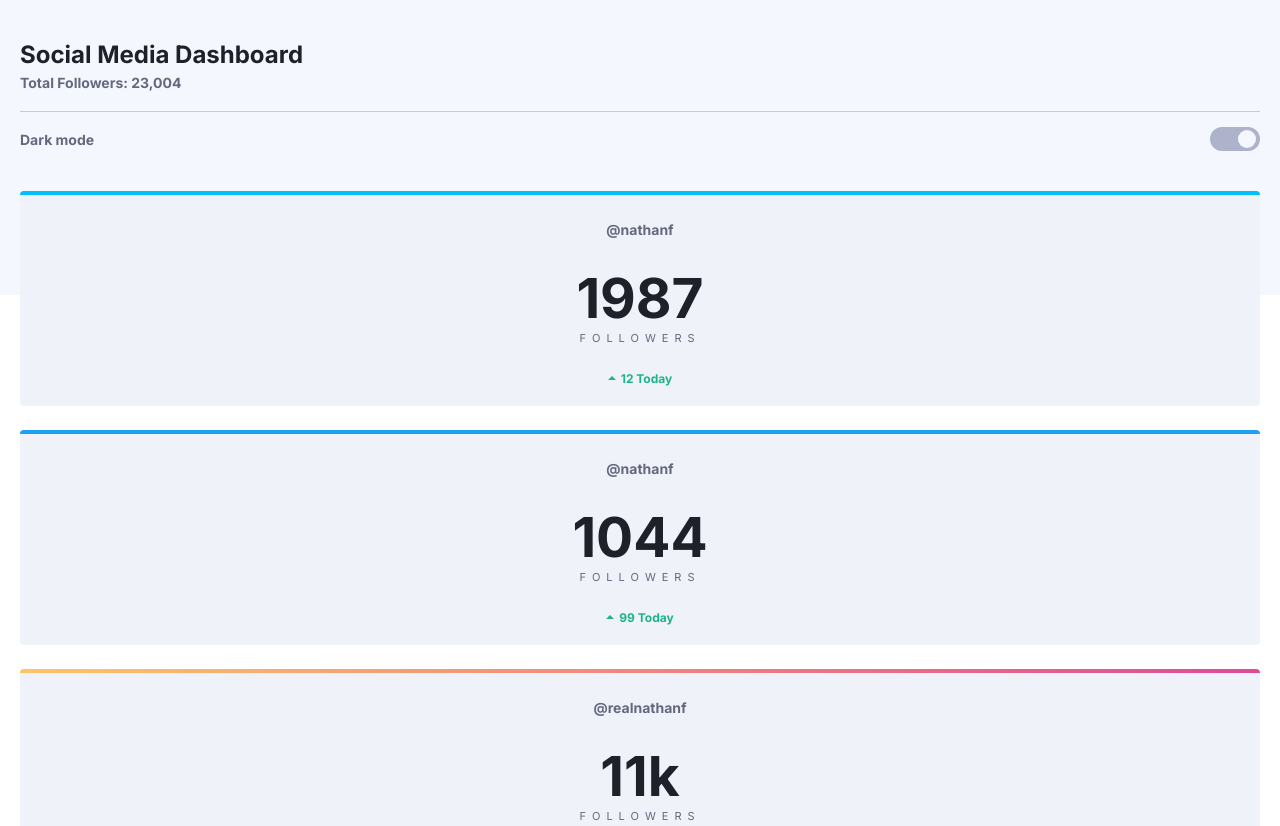
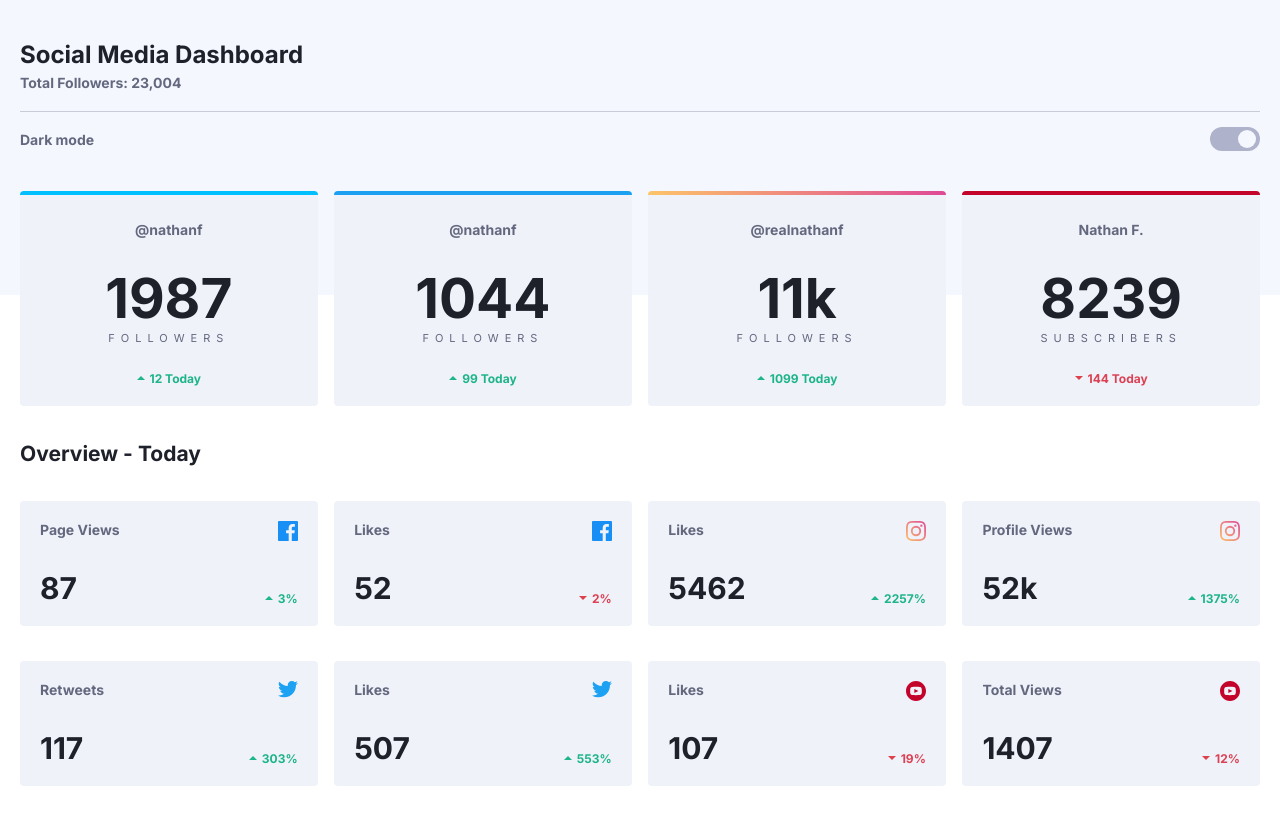
Before and after one commit to armino-dev/social-media-dashboard, a website: page index.html in a window 1280 px wide. Shown: the top 826 px of the page. Drawn offline with Linux system fonts and the light colour scheme.

Commit message:
Added media queries

```diff
--- a/index.html
+++ b/index.html
@@ -48,8 +48,8 @@
           <div class="footer down">144 Today</div>
         </div>
       </div>
+      <h2>Overview - Today</h2>
       <div class="container">
-        <h2>Overview - Today</h2>
         <div class="card-small">
           <div class="column">
             <div class="header">Page Views</div>
--- a/js/index.js
+++ b/js/index.js
@@ -1,4 +1,4 @@
-const app = document.body;
+const app = document.documentElement;
 
 const init = () => {
     try {
--- a/scss/style.scss
+++ b/scss/style.scss
@@ -81,12 +81,23 @@ $themes: (
 }
 
 body {
+    display: flex;
+    flex-direction: column;
+    align-items: center;
     font-family: "Inter", sans-serif;
     font-size: 14px;
     @include themed() {
-        background-color: theme("app-bg-color");
+        background: linear-gradient(
+            to bottom,
+            theme("top-bg-color") 0,
+            theme("top-bg-color") 295px,
+            theme("app-bg-color") 295px,
+            theme("app-bg-color") 100%
+        );
+        color: theme("main-text-color");
     }
     min-height: 100vh;
+    width: 100%;
 }
 
 h1,
@@ -100,6 +111,16 @@ h6 {
     }
 }
 
+h1 {
+    font-size: 24px;
+    padding-top: 20px;
+    padding-bottom: 5px;
+}
+
+h2 {
+    padding-bottom: 25px;
+}
+
 #wrapper {
     position: relative;
     display: flex;
@@ -109,16 +130,6 @@ h6 {
     min-width: 375px;
     max-width: 1440px;
     width: 100%;
-    @include themed() {
-        background: linear-gradient(
-            to bottom,
-            theme("top-bg-color") 0,
-            theme("top-bg-color") 295px,
-            theme("app-bg-color") 295px,
-            theme("app-bg-color") 100%
-        );
-        color: theme("main-text-color");
-    }
 }
 
 header {
@@ -140,17 +151,16 @@ header {
         padding-top: 15px;
         padding-bottom: 20px;
     }
-
-    h1 {
-        font-size: 24px;
-        padding-top: 20px;
-        padding-bottom: 5px;
-    }
 }
 
 main,
 .container {
     padding-top: 10px;
+}
+
+.container {
+    display: flex;
+    flex-direction: column;
 }
 
 .card-big,
@@ -283,9 +293,6 @@ main,
     &:last-child {
         margin-bottom: 35px;
     }
-}
-.container h2 {
-    padding-bottom: 25px;
 }
 
 .card-small {
@@ -434,3 +441,31 @@ main,
 .align-right {
     align-items: flex-end;
 }
+
+
+@media only screen and (min-width: 768px) {
+    .container {
+        flex-direction: row;
+        flex-wrap: wrap;
+        justify-content: space-between;
+        align-items: center;
+    }
+    .card-big, .card-small {
+        width: 49%;
+        margin-bottom: 35px !important;
+    }
+}
+
+
+@media only screen and (min-width: 992px) {
+    .container {
+        flex-direction: row;
+        justify-content: space-between;
+        align-items: center;
+    }
+
+    .card-big, .card-small {
+        width: 24%;
+        margin-bottom: 35px !important;
+    }
+}
```
Also changed, not shown: css/style.css, scss/style.css.
